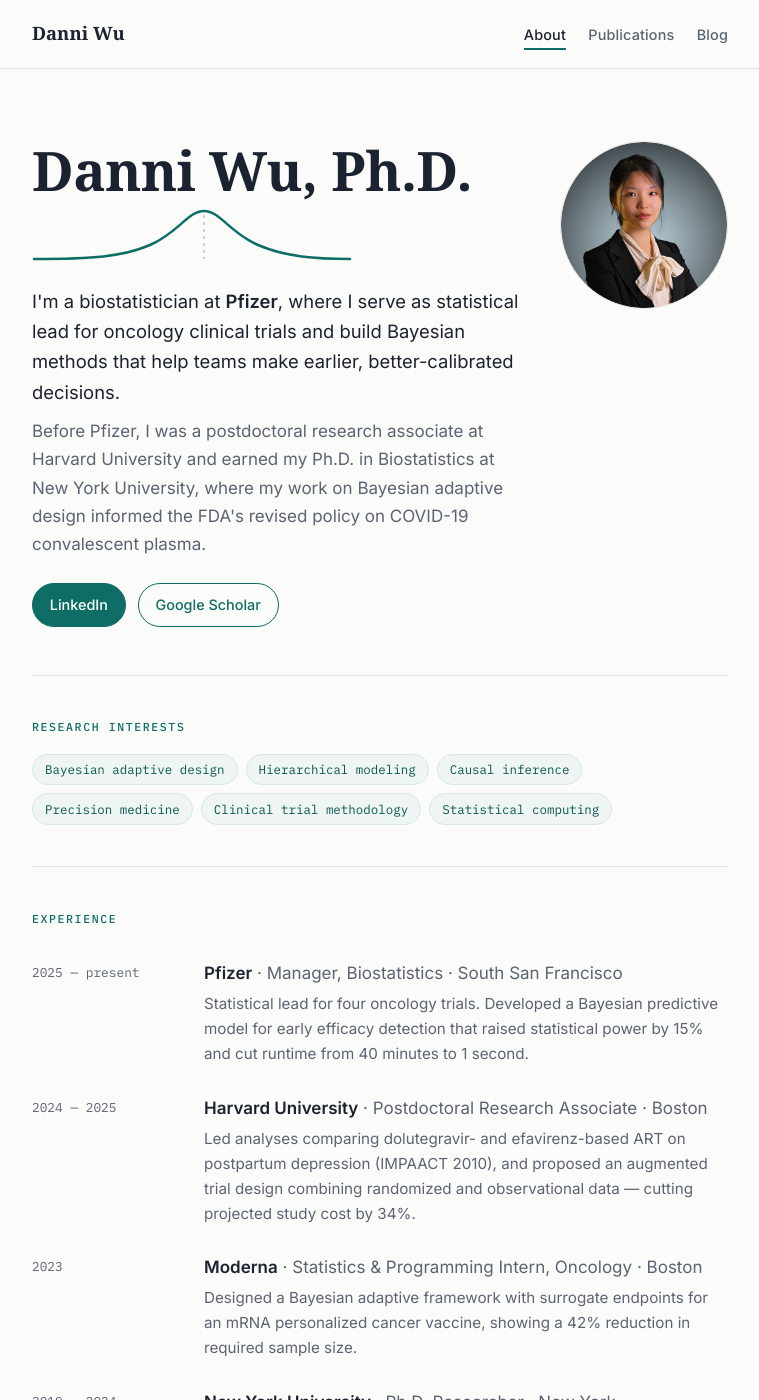
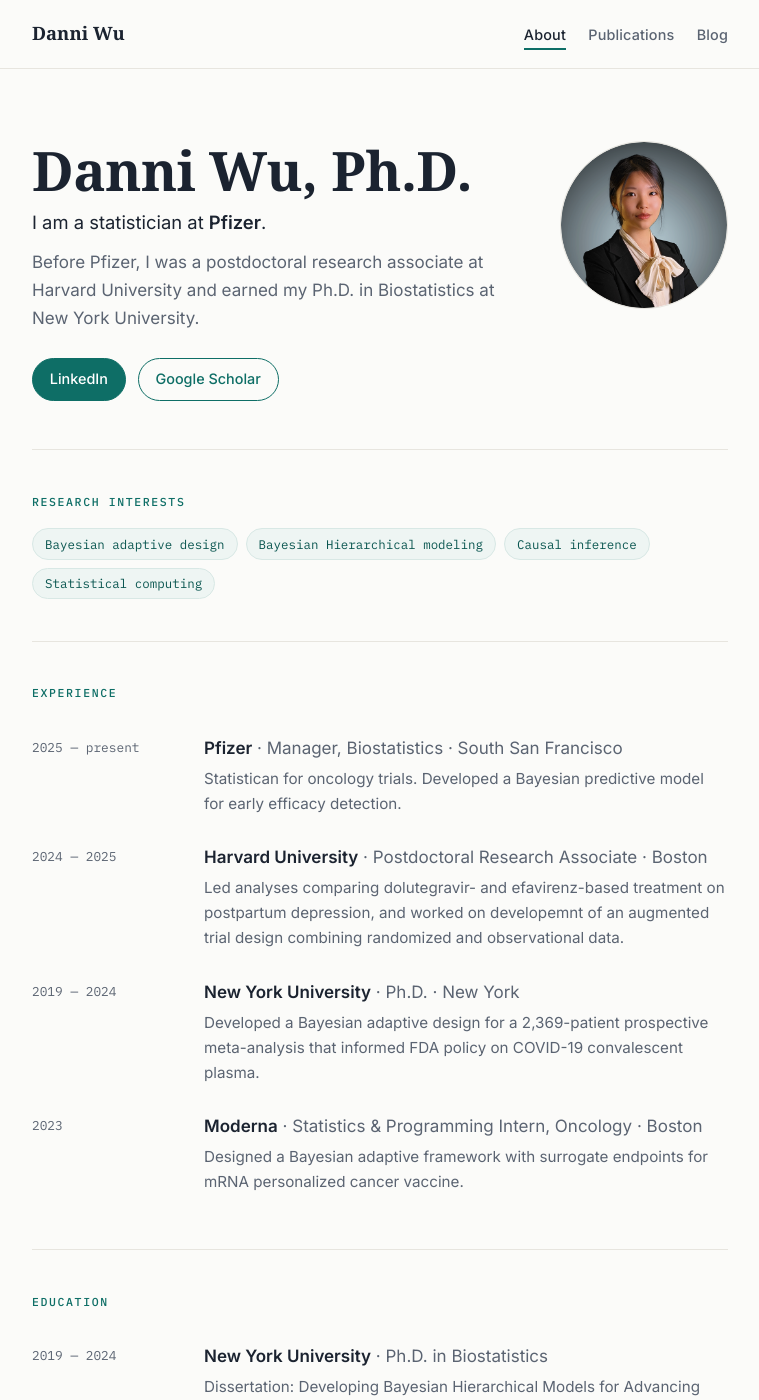
Before and after one commit to dannidanniwu/danni_wu_website, a Jekyll site: the page built from index.html, in a window 1280 px wide and 1400 px high. Shown: the whole window, without its empty margins (260-1019 px from the left). Built offline with Jekyll 4.4.1, drawn with Linux system fonts in a browser that asks for light colours; some web fonts are replaced; some of the changed text lies outside the part shown.

Commit message:
Update index.html

```diff
--- a/index.html
+++ b/index.html
@@ -10,14 +10,8 @@
     <div class="hero-grid">
       <div>
         <h1>Danni Wu, Ph.D.</h1>
-        <!-- Signature: a posterior density curve, drawn under the name -->
-        <svg class="density" viewBox="0 0 320 56" fill="none" xmlns="http://www.w3.org/2000/svg" aria-hidden="true">
-          <path d="M2 52 C 60 52, 90 50, 118 38 C 146 26, 156 4, 172 4 C 188 4, 198 26, 226 38 C 254 50, 284 52, 318 52"
-                stroke="currentColor" stroke-width="2.5" stroke-linecap="round"/>
-          <line x1="172" y1="8" x2="172" y2="52" stroke="currentColor" stroke-width="1" stroke-dasharray="3 4" opacity="0.5"/>
-        </svg>
-        <p class="lede">I'm a biostatistician at <strong>Pfizer</strong>, where I serve as statistical lead for oncology clinical trials and build Bayesian methods that help teams make earlier, better-calibrated decisions.</p>
-        <p class="sub">Before Pfizer, I was a postdoctoral research associate at Harvard University and earned my Ph.D. in Biostatistics at New York University, where my work on Bayesian adaptive design informed the FDA's revised policy on COVID-19 convalescent plasma.</p>
+        <p class="lede">I am a statistician at <strong>Pfizer</strong>.</p>
+        <p class="sub">Before Pfizer, I was a postdoctoral research associate at Harvard University and earned my Ph.D. in Biostatistics at New York University.</p>
   <div class="hero-actions">
   <a class="btn btn-solid" href="{{ site.links.linkedin }}" target="_blank" rel="noopener">LinkedIn</a>
   <a class="btn btn-ghost" href="{{ site.links.scholar }}" target="_blank" rel="noopener">Google Scholar</a>
@@ -31,10 +25,8 @@
     <p class="eyebrow">Research interests</p>
     <div class="tags">
       <span class="tag">Bayesian adaptive design</span>
-      <span class="tag">Hierarchical modeling</span>
+      <span class="tag">Bayesian Hierarchical modeling</span>
       <span class="tag">Causal inference</span>
-      <span class="tag">Precision medicine</span>
-      <span class="tag">Clinical trial methodology</span>
       <span class="tag">Statistical computing</span>
     </div>
   </section>
@@ -46,28 +38,28 @@
         <span class="when">2025 — present</span>
         <div class="what">
           <strong>Pfizer</strong> <span class="role">· Manager, Biostatistics · South San Francisco</span>
-          <p>Statistical lead for four oncology trials. Developed a Bayesian predictive model for early efficacy detection that raised statistical power by 15% and cut runtime from 40 minutes to 1 second.</p>
+          <p>Statistican for oncology trials. Developed a Bayesian predictive model for early efficacy detection.</p>
         </div>
       </li>
       <li>
         <span class="when">2024 — 2025</span>
         <div class="what">
           <strong>Harvard University</strong> <span class="role">· Postdoctoral Research Associate · Boston</span>
-          <p>Led analyses comparing dolutegravir- and efavirenz-based ART on postpartum depression (IMPAACT 2010), and proposed an augmented trial design combining randomized and observational data — cutting projected study cost by 34%.</p>
-        </div>
-      </li>
-      <li>
-        <span class="when">2023</span>
-        <div class="what">
-          <strong>Moderna</strong> <span class="role">· Statistics &amp; Programming Intern, Oncology · Boston</span>
-          <p>Designed a Bayesian adaptive framework with surrogate endpoints for an mRNA personalized cancer vaccine, showing a 42% reduction in required sample size.</p>
+          <p>Led analyses comparing dolutegravir- and efavirenz-based treatment on postpartum depression, and worked on developemnt of an augmented trial design combining randomized and observational data.</p>
         </div>
       </li>
       <li>
         <span class="when">2019 — 2024</span>
         <div class="what">
-          <strong>New York University</strong> <span class="role">· Ph.D. Researcher · New York</span>
-          <p>Developed a Bayesian adaptive design for a 2,369-patient prospective meta-analysis (supported by a $31M NIH grant) that informed FDA policy on COVID-19 convalescent plasma; published 6 articles in top-tier journals.</p>
+          <strong>New York University</strong> <span class="role">· Ph.D. · New York</span>
+          <p>Developed a Bayesian adaptive design for a 2,369-patient prospective meta-analysis that informed FDA policy on COVID-19 convalescent plasma.</p>
+        </div>
+      </li>
+      <li>
+                <span class="when">2023</span>
+        <div class="what">
+          <strong>Moderna</strong> <span class="role">· Statistics &amp; Programming Intern, Oncology · Boston</span>
+          <p>Designed a Bayesian adaptive framework with surrogate endpoints for mRNA personalized cancer vaccine.</p>
         </div>
       </li>
     </ul>
```
